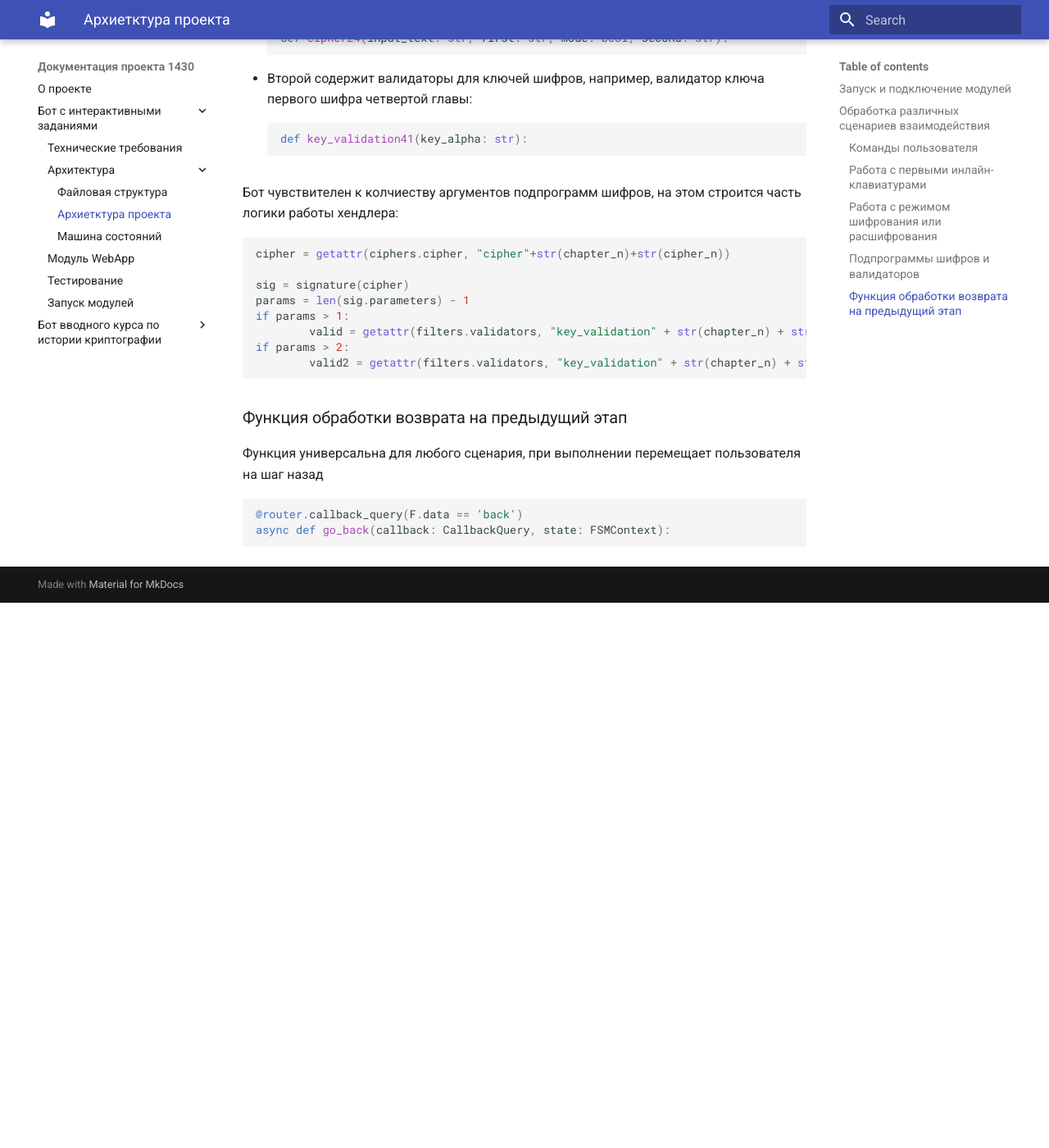
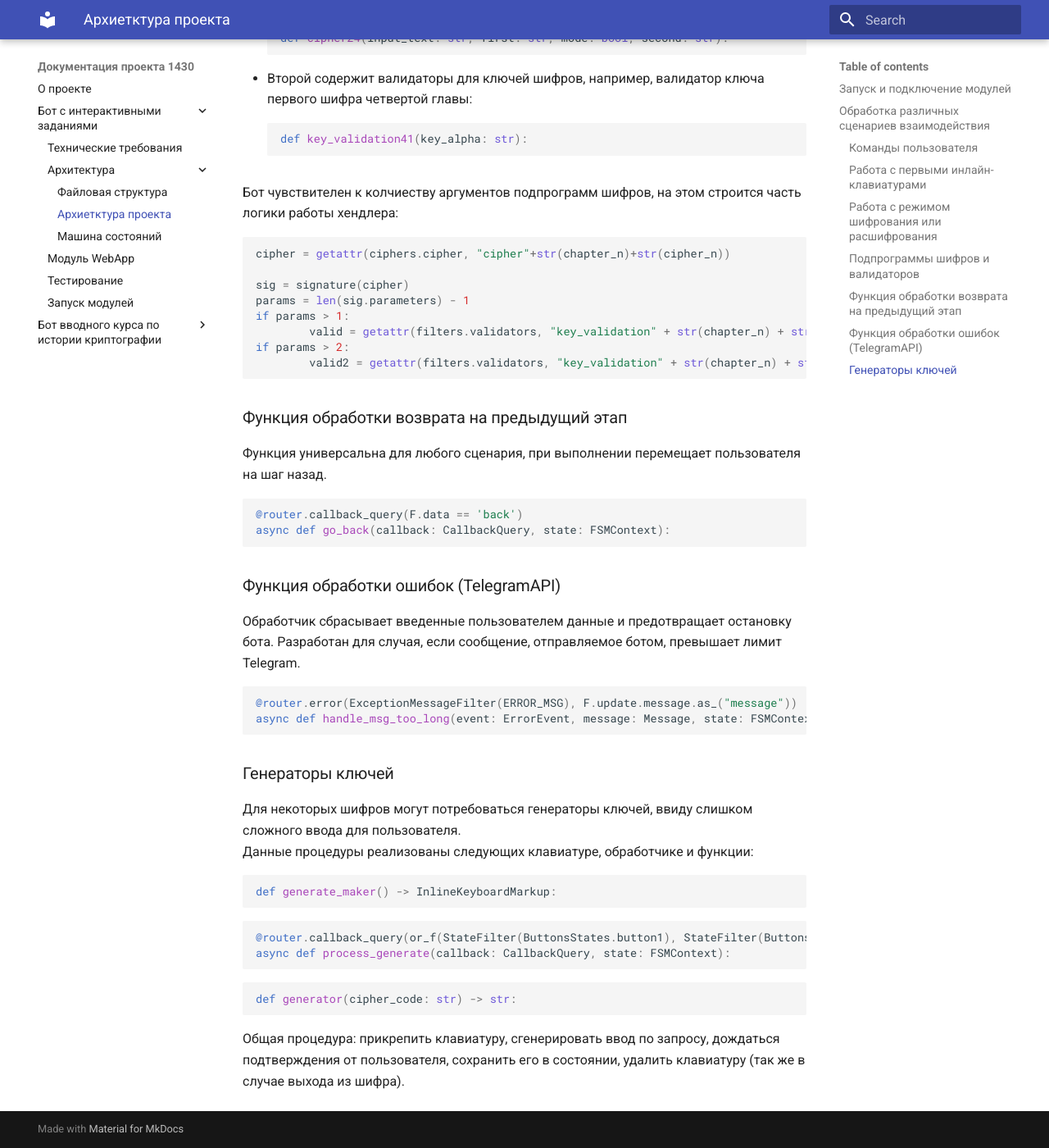
Before and after one commit to ttyomaaa/docs_1430, an MkDocs documentation site: the page built from docs/new_bot/arch.md, in a window 1280 px wide and 1400 px high, scrolled down 1971 px. Shown: the whole window at 82% size. Built offline with MkDocs 1.6.1 and Material for MkDocs 9.7.7, drawn with Linux system fonts in a browser that asks for light colours; before the commit the page ends 2706 px from its top, so only the background shows below that.

Commit message:
final (unreviewed) (another one)

````diff
--- a/docs/new_bot/arch.md
+++ b/docs/new_bot/arch.md
@@ -88,8 +88,33 @@
         valid2 = getattr(filters.validators, "key_validation" + str(chapter_n) + str(cipher_n) + "_2")
 ```
 ### Функция обработки возврата на предыдущий этап
-Функция универсальна для любого сценария, при выполнении перемещает пользователя на шаг назад
+Функция универсальна для любого сценария, при выполнении перемещает пользователя на шаг назад.
 ```py
 @router.callback_query(F.data == 'back')
 async def go_back(callback: CallbackQuery, state: FSMContext):
 ```
+
+### Функция обработки ошибок (TelegramAPI)
+Обработчик сбрасывает введенные пользователем данные и предотвращает остановку бота. Разработан для случая, если сообщение, отправляемое ботом, превышает лимит Telegram.
+```py
+@router.error(ExceptionMessageFilter(ERROR_MSG), F.update.message.as_("message"))
+async def handle_msg_too_long(event: ErrorEvent, message: Message, state: FSMContext):
+```
+
+### Генераторы ключей
+Для некоторых шифров могут потребоваться генераторы ключей, ввиду слишком сложного ввода для пользователя. <br>
+Данные процедуры реализованы следующих клавиатуре, обработчике и функции:
+```py
+def generate_maker() -> InlineKeyboardMarkup:
+```
+
+```py
+@router.callback_query(or_f(StateFilter(ButtonsStates.button1), StateFilter(ButtonsStates.button2)), or_f(F.data.startswith('gen'), F.data.startswith('yes')))
+async def process_generate(callback: CallbackQuery, state: FSMContext):
+```
+
+```py
+def generator(cipher_code: str) -> str:
+```
+
+Общая процедура: прикрепить клавиатуру, сгенерировать ввод по запросу, дождаться подтверждения от пользователя, сохранить его в состоянии, удалить клавиатуру (так же в случае выхода из шифра).
````
